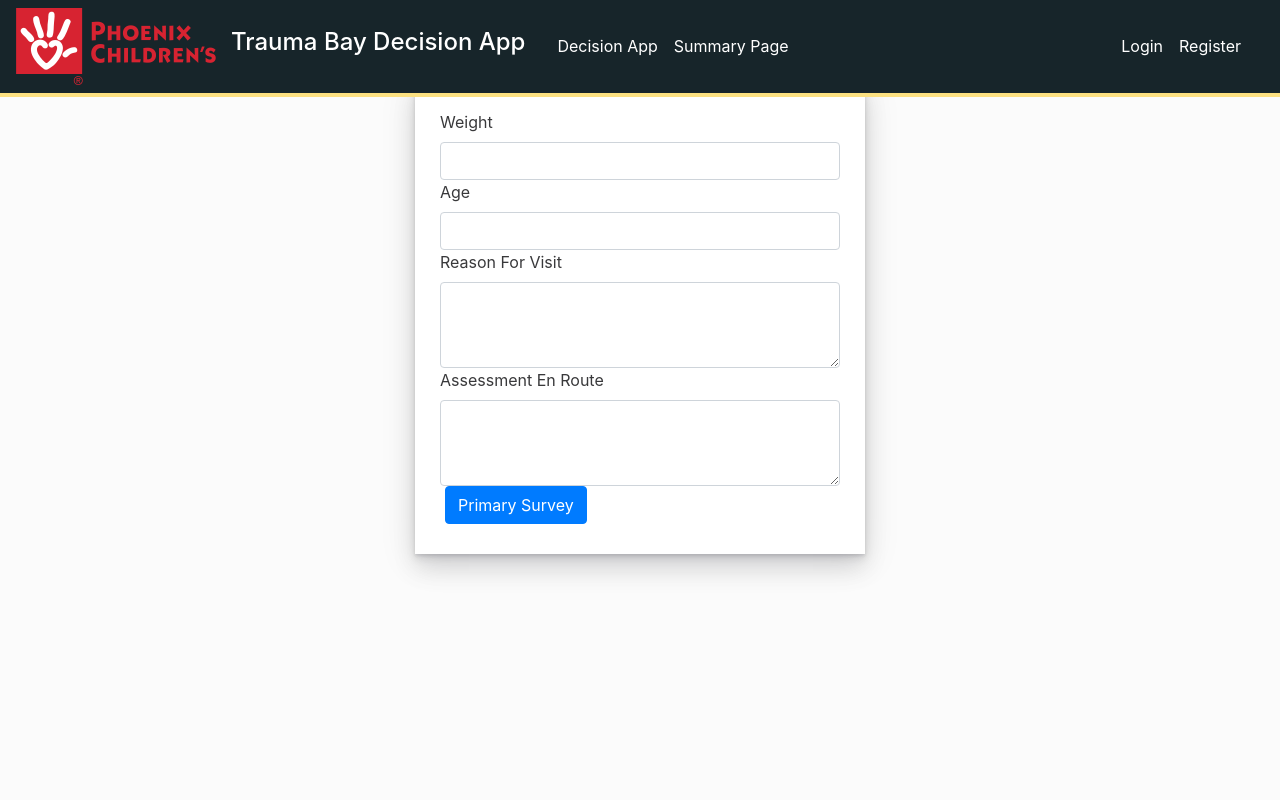
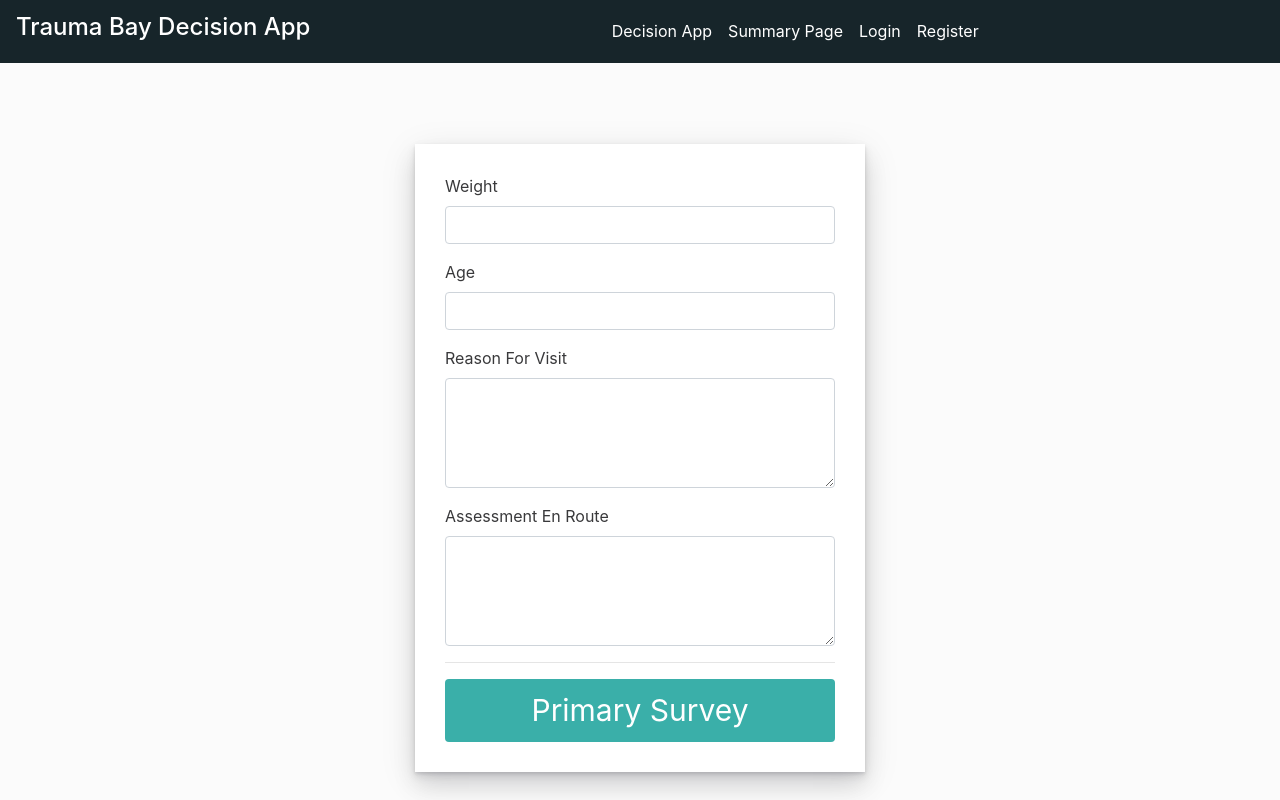
Before and after one commit to dtorzala90/TBS_App, a Django app: page / in a window 1280 px wide. Run offline with Django 3.2, Linux system fonts and the light colour scheme; some libraries are stand-ins or nearby versions.

Commit message:
Fixed the start form to be properly formatted

```diff
--- a/decision/static/decision/main.css
+++ b/decision/static/decision/main.css
@@ -20,12 +20,6 @@ h1, h2, h3, h4, h5, h6 {
     padding-top: 7px;
     text_align: right;
     white-space: nowrap;
-}
-
-/*Ensures that individual divs with this class can scroll individually*/
-.scrollable {
-    max-height: 50vh;
-    overflow-y: auto;
 }
 
 ul {
@@ -123,10 +117,9 @@ Decision (survey) page [/decision/home.html]
     font-size: 65px;
     font-weight: 500;
     line-height: 1.2;
-    margin: 8px auto 2px; /*Auto margin for left/right to center div*/
     padding: 5px;
     text-align: center;
-    width: 350px; /*Reduces div width to look nice*/
+    width: 400px; /*Reduces div width to look nice*/
 }
 
 /* || Decision card container */
@@ -169,7 +162,7 @@ a:hover {
 
 /*Allows the content in the card to scroll*/
 .card-scroll {
-    height: 60vh;
+    height: 58vh;
     overflow-y: hidden;
 }
 
--- a/decision/templates/decision/base.html
+++ b/decision/templates/decision/base.html
@@ -16,7 +16,6 @@
 
     <!-- Custom JavaScript -->
     <script type="text/javascript" src="{% static "js/timerMain.js" %}"></script>
-    <script src="https://code.jquery.com/jquery-3.2.1.min.js"></script>
 
     <!-- Optional JavaScript -->
     <!-- jQuery first, then Popper.js, then Bootstrap JS -->
--- a/decision/templates/decision/begin.html
+++ b/decision/templates/decision/begin.html
@@ -1,107 +1,71 @@
+{% extends "decision/base.html" %}
 {% load static %}
-<!DOCTYPE html>
-<html lang="en-us">
-<head>
-    <script type="text/javascript" src="{% static "js/timerMain.js" %}"></script>
-
-    <!-- Required meta tags -->
-    <meta charset="utf-8">
-    <meta name="viewport" content="width=device-width, initial-scale=1, shrink-to-fit=no">
-
-    <!-- Bootstrap CSS -->
-    <script src="https://code.jquery.com/jquery-3.2.1.min.js"></script>
-    <link rel="stylesheet" href="https://maxcdn.bootstrapcdn.com/bootstrap/4.0.0/css/bootstrap.min.css"
-          integrity="sha384-Gn5384xqQ1aoWXA+058RXPxPg6fy4IWvTNh0E263XmFcJlSAwiGgFAW/dAiS6JXm" crossorigin="anonymous">
-
-    <link rel="stylesheet" href="{% static 'decision/main.css' %}">
-
-    {% if title %}
-        <title>Django Decision - {{ title }}</title>
-    {% else %}
-        <title>Django Decision</title>
-    {% endif %}
+{% block content %}
 
 <!-- Initializes timer and local storage data -->
 <script type="text/javascript" src="{% static "js/initStorage.js" %}"></script>
-</head>
-<body>
-<header class="site-header">
-    <!-- Navbar Main Content -->
-    <nav class="navbar navbar-expand-md navbar-default fixed-top" style="border-bottom: 4px solid #fce181">
-        <img id="brandImage" alt="Brand" src={% static 'logo.png' %}>
+
 <div class="container">
-            <a class="navbar-brand mr-4" href="{% url 'decision-home' %}"><h4 style="color: white">Trauma Bay Decision App</h4></a>
-            <button class="navbar-toggler" type="button" data-toggle="collapse" data-target="#navbarToggle"
-                    aria-controls="navbarToggle" aria-expanded="false" aria-label="Toggle navigation">
-                <span class="navbar-toggler-icon"></span>
+    <div class="row justify-content-center">
+        <div class="col startForm">
+            <form action="{% url 'startTrauma' %}" method="POST">
+                <div class="form-group">
+                    <label for="patientWeight">Weight</label>
+                    <input type="text" class="form-control" id="patientWeight">
+                </div>
+
+                <div class="form-group">
+                    <label for="patientAge">Age</label>
+                    <input type="text" class="form-control" id="patientAge">
+                </div>
+
+                <div class="form-group">
+                    <label for="patientHistory">Reason For Visit</label>
+                    <textarea class="form-control" id="patientHistory" rows="4"></textarea>
+                </div>
+
+                <div class="form-group">
+                    <label for="addlInfo">Assessment En Route</label>
+                    <textarea class="form-control" id="addlInfo" rows="4"></textarea>
+                </div>
+
+                <hr>
+
+                {% csrf_token %}
+                <button type="submit" class="btn btn-block start-button" name="start-btn"
+                        onclick="startSession()">Primary Survey
                 </button>
-            <div class="collapse navbar-collapse" id="navbarToggle">
-                <div class="navbar-nav mr-auto">
-                    <a class="nav-item nav-link" href="{% url 'decision-home' %}">Decision App</a>
-                    <a class="nav-item nav-link" href="{% url 'summary' %}">Summary Page</a>
-                </div>
-                <!-- Navbar Right Side -->
-                <div class="navbar-nav">
-                    <a class="nav-item nav-link" href="#">Login</a>
-                    <a class="nav-item nav-link" href="#">Register</a>
+            </form>
         </div>
     </div>
 </div>
-    </nav>
-</header>
 
-    <div class="startForm">
-        <form action="{% url 'startTrauma' %}" method="POST">
-            <div class="form-row">
-                <label>Weight</label>
-                <input type="text" class="form-control" id="patientWeight">
-            </div>
-
-            <div class="form-row">
-                <label>Age</label>
-                <input type="text" class="form-control" id="patientAge">
-            </div>
-
-            <div class="form-row">
-                <label for="incidentInfo">Reason For Visit</label>
-                <textarea class="form-control" id="patientHistory" rows="3"></textarea>
-            </div>
-
-            <div class="form-row">
-                <label for="initialInfo">Assessment En Route</label>
-                <textarea class="form-control" id="addlInfo" rows="3"></textarea>
-            </div>
-            {%  csrf_token %}
-            <button type="submit" class="btn btn-primary btn-xl startButton" name="start-btn"
-                    onclick="startSession()">Primary Survey</button>
-        </form>
-    </div>
 <script type="text/javascript">
-                function startSession(){
+    function startSession() {
         pAge = document.getElementById('patientAge').value;
         pWeight = document.getElementById('patientWeight').value;
         pAddlInfo = document.getElementById('addlInfo').value;
         pHistory = document.getElementById('patientHistory').value;
 
-                    if(pAge === ''){
+        if (pAge === '') {
             pAge = ' ';
         }
 
-                    if(pWeight === ''){
+        if (pWeight === '') {
             pWeight = ' ';
         }
 
-                    if(pAddlInfo === ''){
+        if (pAddlInfo === '') {
             pAddlInfo = ' ';
         }
 
-                    if(pHistory === ''){
+        if (pHistory === '') {
             pHistory = ' ';
         }
 
         localStorage.setItem("Patient Age", document.getElementById('patientAge').value);
         $.ajax({
-                    type:"POST",
+            type: "POST",
             url: '/savePatientInfo/',
             data: {
                 'age': pAge,
@@ -110,11 +74,11 @@
                 'history': pHistory
             },
 
-                    success: function( data )
-                    {
+            success: function (data) {
                 console.log("Started Session!");
             }
         });
     }
 </script>
-</body>
+
+{% endblock content %}
```
Lines whose indentation alone changed are shown as unchanged.
